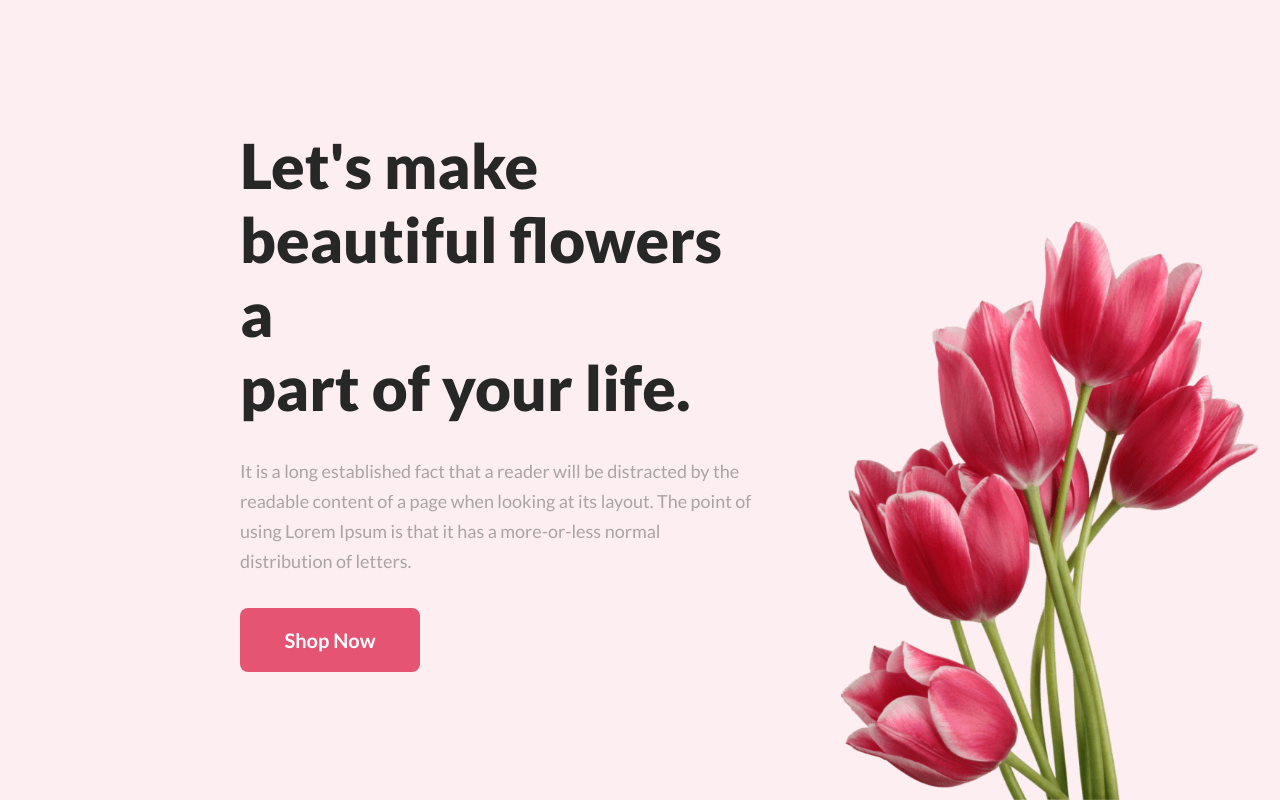
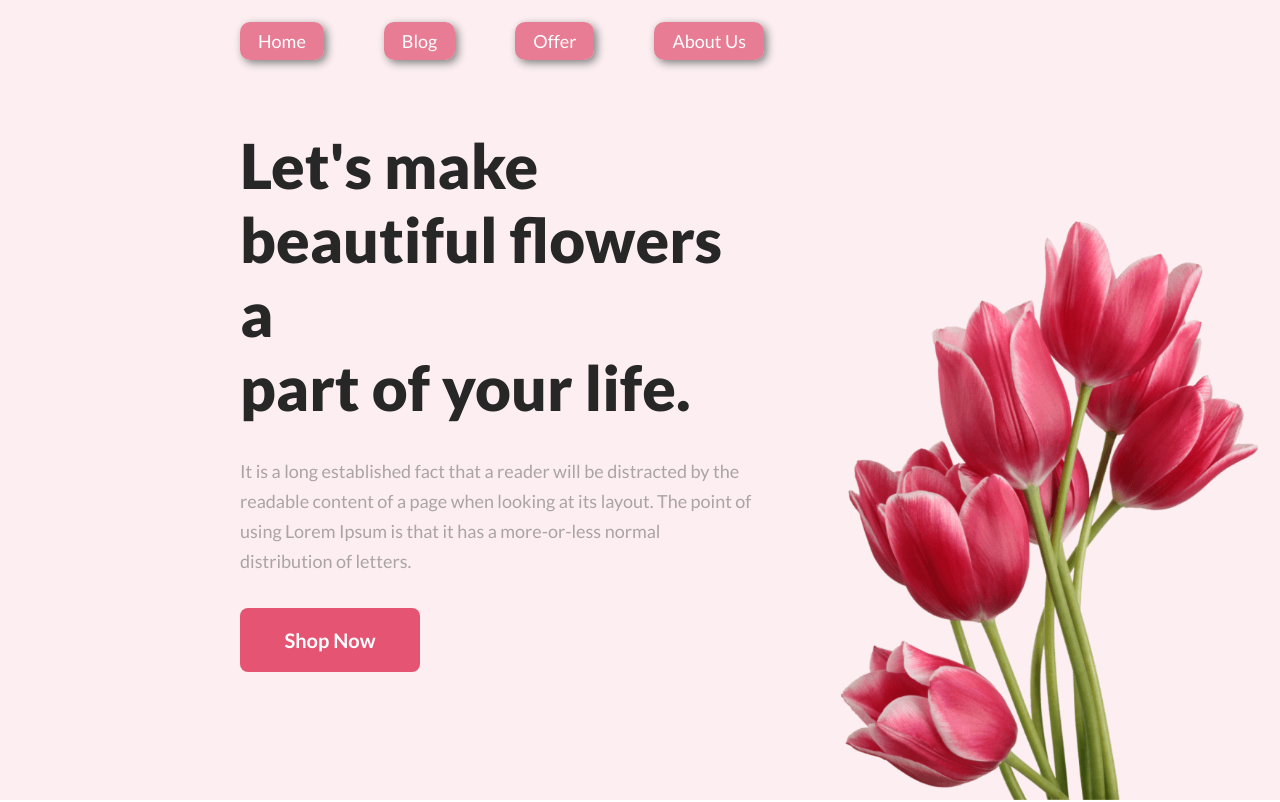
Before and after one commit to akibrahman/assignment-1-ph, a plain HTML site: page index.html in a window 1280 px wide. Shown: the top 802 px of the page. Drawn offline with Linux system fonts and the light colour scheme.

Commit message:
Navigation Bar Added Added

```diff
--- a/index.html
+++ b/index.html
@@ -10,6 +10,13 @@
     <header>
       <!-- Banner Section Starts Here -->
       <section class="banner">
+        <!-- Navigation Bar Starts Here  -->
+        <nav>
+          <li><a href="#">Home</a></li>
+          <li><a href="#">Blog</a></li>
+          <li><a href="#">Offer</a></li>
+          <li><a href="#">About Us</a></li>
+        </nav>
         <div class="banner-content">
           <h1>
             Let's make <br />
--- a/style.css
+++ b/style.css
@@ -19,6 +19,27 @@
   background-position: bottom right;
   background-repeat: no-repeat;
   background-size: 36%;
+  position: relative;
+}
+/* Navigation Bar Style  */
+.banner nav {
+  display: flex;
+  list-style: none;
+  gap: 60px;
+  font-size: 18px;
+  font-weight: 00;
+  padding-left: 240px;
+  position: absolute;
+  top: 30px;
+}
+.banner nav a {
+  color: #000;
+  text-decoration: none;
+  padding: 8px 18px;
+  border-radius: 10px;
+  background-color: #e25e7bc9;
+  color: #fff;
+  box-shadow: 3px 3px 8px 0px gray;
 }
 .banner-content {
   width: 40%; /*This value is learnt from Google */
```
